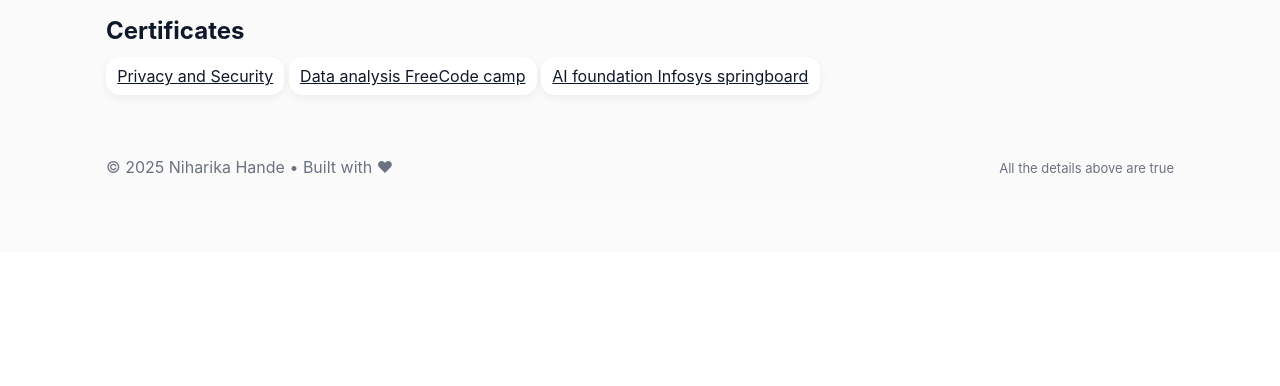
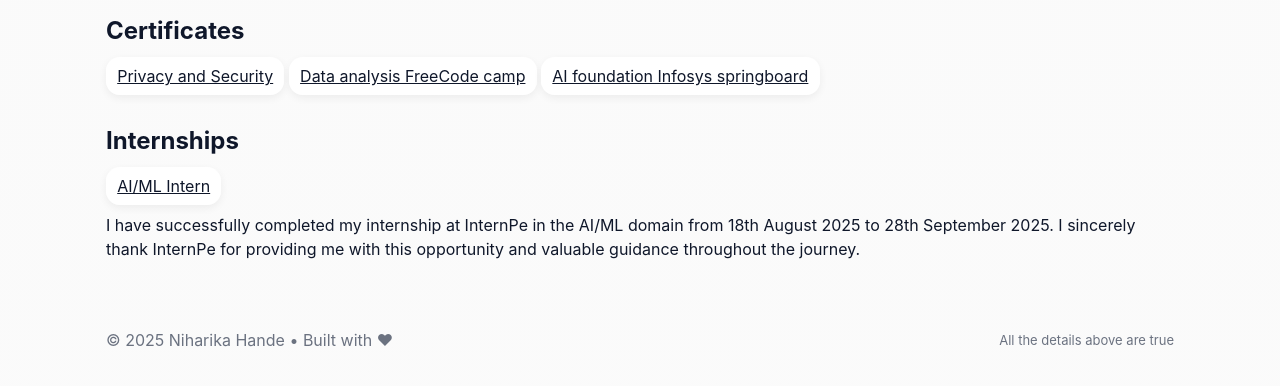
Before and after one commit to niharika-hande04/myPortfolio, a plain HTML site: page index.html in a window 1280 px wide. Shown: the part 1982-2368 px from the top of the page. Before the commit the page ends 2234 px from the top, so only its background shows below. Drawn offline with Linux system fonts and the light colour scheme.

Commit message:
Update index.html

```diff
--- a/index.html
+++ b/index.html
@@ -24,13 +24,15 @@
 
 
       <button id="hamburger" aria-label="Toggle menu" aria-expanded="false" aria-controls="main-nav">☰</button>
-      <nav id="main-nav" style="display:flex;gap:.5rem;align-items:center">
+      <nav id="main-nav">
         <a href="#about">About</a>
         <a href="#skills">Skills</a>
         <a href="#projects">Projects</a>
         <a href="#contact">Contact</a>
         <a href="#certificates">Certificates</a>
+        <a href="#internships">Internship</a>
       </nav>
+
 
       <div class="tools">
         <button id="theme-toggle" class="btn" aria-label="Toggle theme">🌙</button>
@@ -101,6 +103,14 @@
         <a class="btn" href="files/Artificial intellegence foundation.pdf" download>AI foundation Infosys springboard</a>
       </div>
     </section>
+    <section id="internships" class="reveal">
+      <h2 class="section-title">Internships</h2>
+      <div class="internships-grid">
+        <a class="btn" href="files/InternPE.png" download>AI/ML Intern</a>
+        <p>    I have successfully completed my internship at InternPe in the AI/ML domain from 18th August 2025 to 28th September 2025.
+I sincerely thank InternPe for providing me with this opportunity and valuable guidance throughout the journey. </p>
+      </div>
+    </section>
   </main>
 
   <footer>
```
Lines whose indentation alone changed are shown as unchanged.
